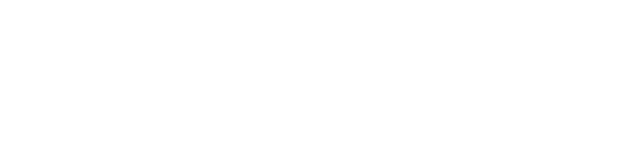
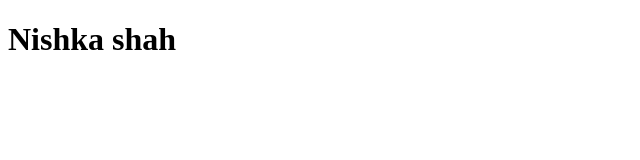
Before and after one commit to Yash18-20/YashParmar_55_Mid2025, a plain HTML site: page index.html in a window 1280 px wide. Shown: the whole page, without its empty margins (0-640 px from the left). Drawn offline with Linux system fonts and the light colour scheme.

Commit message:
first commit

```diff
--- a/index.html
+++ b/index.html
@@ -6,6 +6,6 @@
     <title>Document</title>
 </head>
 <body>
-
+    <h1>Nishka shah</h1>
 </body>
 </html>
```
